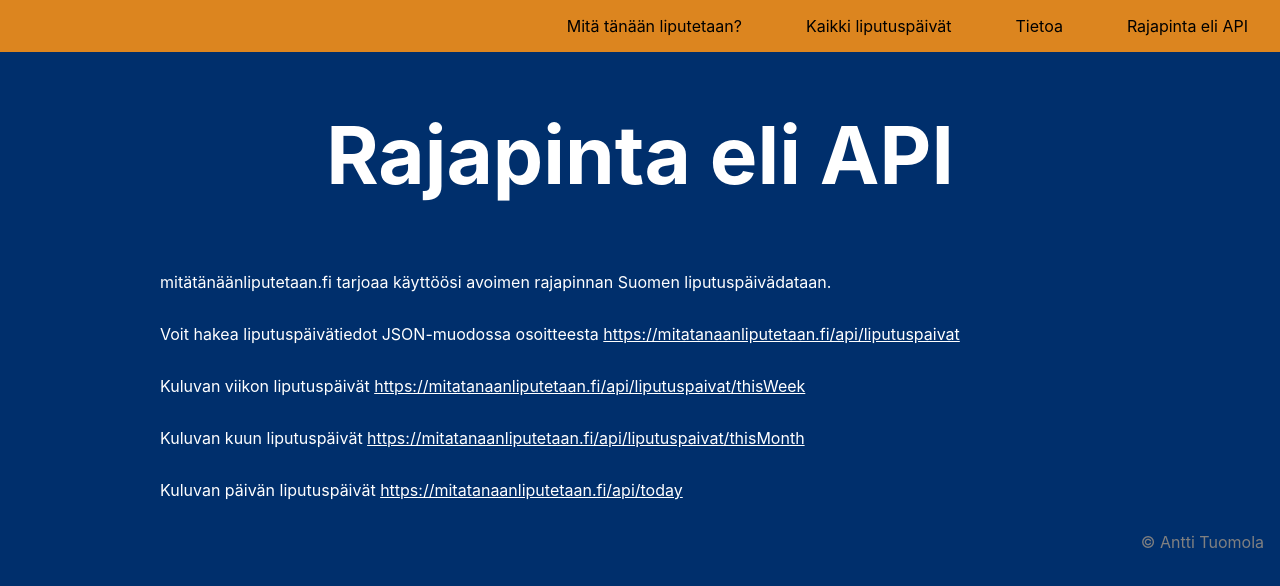
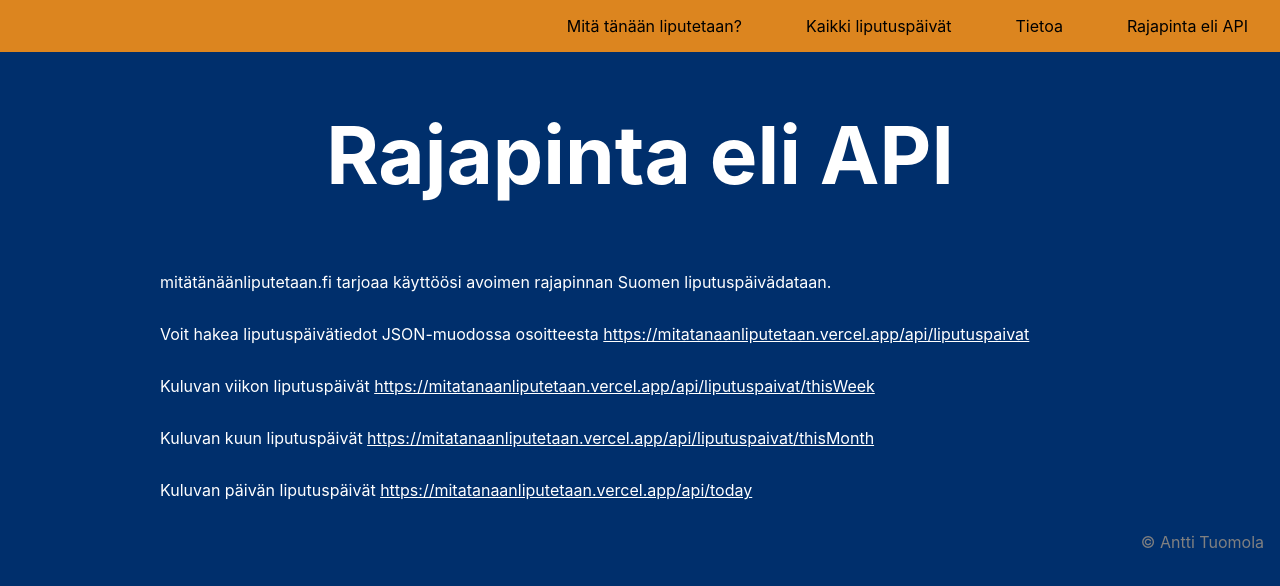
Before and after one commit to anttituomola/mita-tanaan-liputetaan, a Next.js app: page /rajapinta-api in a window 1280 px wide. Shown: the top 586 px of the page. Built offline with nearby package versions, Linux system fonts and the light colour scheme.

Commit message:
fixed URLs

```diff
--- a/pages/rajapinta-api.js
+++ b/pages/rajapinta-api.js
@@ -5,10 +5,10 @@ const api = () => {
             <main className="container2">
                 <h1>Rajapinta eli API</h1>
                 <p>mitätänäänliputetaan.fi tarjoaa käyttöösi avoimen rajapinnan Suomen liputuspäivädataan.</p>
-                <p>Voit hakea liputuspäivätiedot JSON-muodossa osoitteesta <a href="https://mitatanaanliputetaan.fi/api/liputuspäivät">https://mitatanaanliputetaan.fi/api/liputuspaivat</a></p>
-                <p>Kuluvan viikon liputuspäivät <a href="https://mitatanaanliputetaan.fi/api/liputuspäivät/thisWeek">https://mitatanaanliputetaan.fi/api/liputuspaivat/thisWeek</a></p>
-                <p>Kuluvan kuun liputuspäivät <a href="https://mitatanaanliputetaan.fi/api/liputuspäivät/thisMonth">https://mitatanaanliputetaan.fi/api/liputuspaivat/thisMonth</a></p>
-                <p>Kuluvan päivän liputuspäivät <a href="https://mitatanaanliputetaan.fi/api/today">https://mitatanaanliputetaan.fi/api/today</a></p>
+                <p>Voit hakea liputuspäivätiedot JSON-muodossa osoitteesta <a href="https://mitatanaanliputetaan.vercel.app/api/liputuspäivät">https://mitatanaanliputetaan.vercel.app/api/liputuspaivat</a></p>
+                <p>Kuluvan viikon liputuspäivät <a href="https://mitatanaanliputetaan.vercel.app/api/liputuspäivät/thisWeek">https://mitatanaanliputetaan.vercel.app/api/liputuspaivat/thisWeek</a></p>
+                <p>Kuluvan kuun liputuspäivät <a href="https://mitatanaanliputetaan.vercel.app/api/liputuspäivät/thisMonth">https://mitatanaanliputetaan.vercel.app/api/liputuspaivat/thisMonth</a></p>
+                <p>Kuluvan päivän liputuspäivät <a href="https://mitatanaanliputetaan.vercel.app/api/today">https://mitatanaanliputetaan.vercel.app/api/today</a></p>
             </main>
 
         </div>
```
